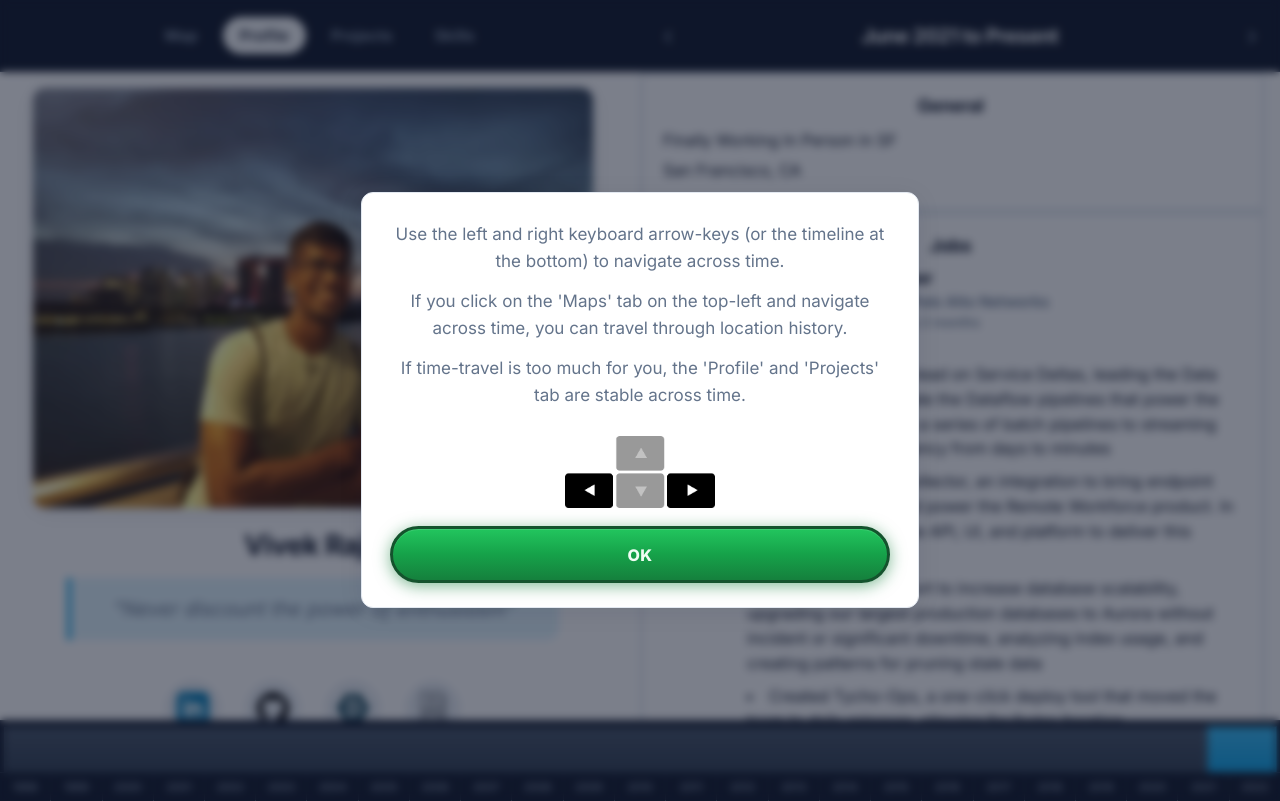
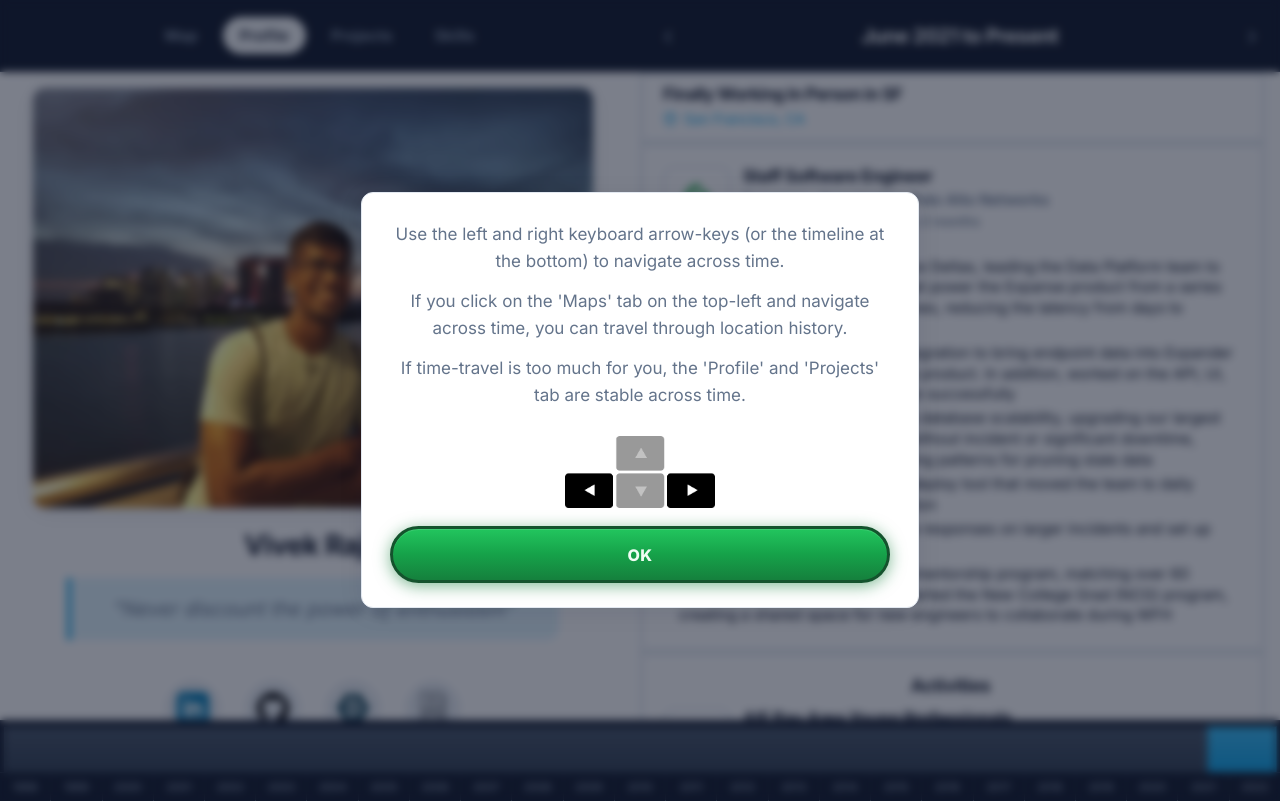
Before and after one commit to vivekraja07/lifeMapper, a Vue app: page /#/ in a window 1280 px wide. Built offline with nearby package versions, Linux system fonts and the light colour scheme; what vue-mq would draw is missing.

Commit message:
clean interface

```diff
--- a/src/components/information/Activities.vue
+++ b/src/components/information/Activities.vue
@@ -1,7 +1,7 @@
 <template>
     <div class="Activities">
 
-        <h2 class="sectionTitle">{{sectionTitle}}</h2>
+        <h2 v-if="sectionTitle" class="sectionTitle">{{sectionTitle}}</h2>
 
         <Activity class="Activity" v-for="(activity, index) in activities" :key="index" v-bind:activity="activity"/>
 
@@ -31,8 +31,8 @@ export default {
 
 .Activity {
   border-bottom: var(--border-section-width, 3px) solid var(--color-border, #e2e8f0);
-  padding-top: 1.25rem;
-  padding-bottom: 1rem;
+  padding-top: 0.95rem;
+  padding-bottom: 0.7rem;
 }
 
 .Activity:last-child {
--- a/src/components/information/Elements/Activity.vue
+++ b/src/components/information/Elements/Activity.vue
@@ -9,13 +9,17 @@
             <h5 v-if="activity.location" class = "location"> {{activity.location}} </h5>
         </div>
 
-        <div class = "addDetails" v-if="activity.courses || activity.details">
+        <div class="addDetails" v-if="activity.courses || activity.details">
 
-            <Table v-if="activity.courses" v-bind:Table="activity.courses" />
+            <div v-if="activity.courses" class="addDetails-table">
+                <Table v-bind:Table="activity.courses" />
+            </div>
 
-            <li v-for="point in activity.details" :key="point">
-                {{point}}
-            </li>
+            <ul v-if="activity.details && activity.details.length" class="addDetails-bullets">
+                <li v-for="point in activity.details" :key="point">
+                    {{point}}
+                </li>
+            </ul>
         </div>
 
 
@@ -45,9 +49,30 @@ export default {
 }
 
 .addDetails {
-    margin-left: 80px;
-    margin-top: 1rem;
+    clear: left;
+    margin-top: 0.75rem;
     color: var(--color-ink, #0f172a);
+}
+
+.addDetails-table {
+    margin-left: 0;
+}
+
+.addDetails-bullets {
+    margin: 0;
+    padding-left: 1rem;
+    list-style-position: outside;
+}
+
+.addDetails-table + .addDetails-bullets {
+    margin-top: 0.65rem;
+}
+
+.addDetails-bullets li {
+  margin-bottom: 0.22rem;
+  padding-left: 0;
+  line-height: 1.38;
+  font-size: 0.9375rem;
 }
 
 .title {
@@ -72,10 +97,4 @@ export default {
   color: var(--color-muted, #64748b);
 }
 
-.addDetails li {
-  margin-bottom: 0.5rem;
-  padding-left: 0.25rem;
-  line-height: 1.55;
-}
-
 </style>
--- a/src/components/information/Information.vue
+++ b/src/components/information/Information.vue
@@ -7,16 +7,43 @@
     <div id = "events">
       <div v-for="(value, propertyName, index) in events[active].info" :key="index">
 
-        <section v-if="!propertyName.includes('Languages')">
+        <section
+          v-if="!propertyName.includes('Languages')"
+          class="info-section"
+          :class="{ 'info-section--general': propertyName === 'General' }"
+        >
 
           <Activity v-if="propertyName=='school' || propertyName=='Education'" v-bind:activity="value"/>
 
-          <Activities v-if="propertyName=='Jobs'" v-bind:activities="value" sectionTitle='Jobs'/>
+          <Activities v-if="propertyName=='Jobs'" v-bind:activities="value"/>
 
-          <div class = "general" v-if="propertyName=='General'">
-              <h3 class = "title"> General </h3>
-              <li> {{value.title}} </li>
-              <li> {{value.Location}} </li>
+          <div class="general" v-if="propertyName=='General'">
+              <p class="general-line general-title">{{ value.title }}</p>
+              <p class="general-line general-location">
+                <button
+                  type="button"
+                  class="general-map-link"
+                  aria-label="Show map on the left for this period"
+                  @click="focusLeftMap"
+                >
+                  <svg
+                    class="general-location-icon"
+                    xmlns="http://www.w3.org/2000/svg"
+                    viewBox="0 0 24 24"
+                    fill="none"
+                    stroke="currentColor"
+                    stroke-width="2"
+                    stroke-linecap="round"
+                    stroke-linejoin="round"
+                    aria-hidden="true"
+                    focusable="false"
+                  >
+                    <path d="M21 10c0 7-9 13-9 13s-9-6-9-13a9 9 0 0 1 18 0z" />
+                    <circle cx="12" cy="10" r="3" />
+                  </svg>
+                  <span class="general-map-text">{{ value.Location }}</span>
+                </button>
+              </p>
           </div>
 
           <Projects v-if="propertyName=='Projects'" v-bind:Projects="value"/>
@@ -57,6 +84,11 @@ export default {
     open () {
       return this.$store.state.sidebarOpen
     }
+  },
+  methods: {
+    focusLeftMap () {
+      this.$store.commit('setLeftSidePick', 'Map')
+    }
   }
 }
 </script>
@@ -82,7 +114,7 @@ export default {
   scrollbar-gutter: stable;
 }
 
-section {
+.info-section {
     border: var(--border-section-width, 3px) solid var(--color-border, #e2e8f0);
     border-top: 0;
     padding: 1.25rem 1.5rem 1.25rem 1.25rem;
@@ -90,25 +122,64 @@ section {
     background: var(--color-surface, #fff);
 }
 
-section:first-of-type {
+.info-section:first-of-type {
   border-top: var(--border-section-width, 3px) solid var(--color-border, #e2e8f0);
 }
 
-.general .title {
-  font-family: var(--font-display, system-ui, sans-serif);
-  font-weight: var(--font-heading-weight, 700);
-  font-size: 1.125rem;
-  letter-spacing: -0.02em;
-  margin-bottom: 0.75rem;
-  text-align: center;
+.info-section--general {
+  padding: 0.5rem 1.25rem 0.6rem 1.25rem;
+}
+
+.general-line {
+  margin: 0 0 0.2rem;
+  line-height: 1.4;
+  font-size: 0.9375rem;
   color: var(--color-ink, #0f172a);
 }
 
-.general li {
-  list-style: none;
-  line-height: 1.55;
-  padding-left: 0;
-  margin-bottom: 0.35rem;
+.general-line:last-child {
+  margin-bottom: 0;
+}
+
+.general-title {
+  font-family: var(--font-sans, system-ui, sans-serif);
+  font-weight: 700;
+  font-size: 1.0625rem;
+  letter-spacing: -0.03em;
+  line-height: 1.35;
+  color: var(--color-ink, #0f172a);
+}
+
+.general-location {
+  color: var(--color-muted, #64748b);
+  font-size: 0.875rem;
+}
+
+.general-map-link {
+  display: inline-flex;
+  align-items: center;
+  gap: 0.4rem;
+  padding: 0;
+  margin: 0;
+  border: none;
+  background: none;
+  cursor: pointer;
+  font: inherit;
+  font-size: inherit;
+  color: var(--color-accent, #0ea5e9);
+  text-decoration: none;
+  text-align: left;
+}
+
+.general-location-icon {
+  width: 1.05em;
+  height: 1.05em;
+  flex-shrink: 0;
+}
+
+.general-map-link:hover {
+  color: var(--color-accent-hover, #0284c7);
+  text-decoration: underline;
 }
 
 </style>
--- a/src/data/data.json
+++ b/src/data/data.json
@@ -7,7 +7,7 @@
       "zoom": 18,
       "info": {
         "General": {
-          "title": "This is where the story begins folks.",
+          "title": "This is where the story begins, folks.",
           "Location": "Tirupur, Tamil Nadu"
         },
         "Languages": [
@@ -26,7 +26,7 @@
       "zoom": 18,
       "info": {
         "General": {
-          "title": "Moved to the neighboring, more industrial city",
+          "title": "A Slightly Bigger City",
           "Location": "Coimbatore, Tamil Nadu"
         },
         "school": {
@@ -61,7 +61,7 @@
       "zoom": 20,
       "info": {
         "General": {
-          "title": "Moved to the distant state of Gujarat, where I learned some new languages",
+          "title": "To Gujarat - Mastering the Gharba Dances",
           "Location": "Ahemdabad, Gujarat"
         },
         "Education": {
@@ -94,7 +94,7 @@
       "zoom": 18,
       "info": {
         "General": {
-          "title": "Moved to the distant state of Uttar Pradesh, which is on the outskirts of Delhi. ",
+          "title": "An Older Boy in Newer Delhi",
           "Location": "Noida, Uttar Pradesh"
         },
         "Education": {
@@ -127,7 +127,7 @@
       "zoom": 18,
       "info": {
         "General": {
-          "title": "Arrived at the US of A.",
+          "title": "Discovering the New World",
           "Location": "Alpharetta, Georgia"
         },
         "Education": {
@@ -160,7 +160,7 @@
       "zoom": 18,
       "info": {
         "General": {
-          "title": "6th to 8th Grade",
+          "title": "The Middle School Years",
           "Location": "Alpharetta, Georgia"
         },
         "Education": {
@@ -330,7 +330,7 @@
       "zoom": 20,
       "info": {
         "General": {
-          "title": "Sandwich Artist at Subway",
+          "title": "Subway Summer",
           "Location": "Alpharetta, Georgia"
         },
         "Jobs": [{
@@ -340,8 +340,7 @@
           "range": "Jun 2014 to July 2014 • 3 mos",
           "location": "Duluth, GA",
           "details": [
-            "Managed all transactions and dealt with customers single-handedly.",
-            "Learned about the business operations and efficient procedures of the multi-million dollar corporation.",
+            "Made sandwiches, artfully",
             "Created a report at the end of the summer with sales data, outlining ideas on decreasing costs and increasing sales."
           ]
         }],
@@ -467,8 +466,8 @@
           "range": "Jun 2015 to Jul 2015 • 2 mos",
           "location": "Alpharetta, GA",
           "details": [
-            "Ensured guest satisfaction and created a fun environment.",
-            "Carried around 8lbs of food up and down a fleet of stairs to guests at the facility"
+            "Carried around 8lbs of food up and down a fleet of stairs to guests at the facility",
+            "Squandered my opportunity to become a golf pro"
           ]
         },
         {
@@ -478,7 +477,8 @@
           "range": "Jun 2015 - Jul 2015 • 2 mos",
           "location": "Johns Creek, GA",
           "details": [
-            "Tutored 3 elementary and middle school students in basic English and Mathematics"
+            "Tutored 3 elementary/middle school kids in basic English and Mathematics",
+            "Passing down my great wisdom to the next generation"
           ]
         }],
         "Languages": [
@@ -695,7 +695,6 @@
           "title": "Project Euler",
           "details": [
             "A series of challenging mathematical/computer programming problems that will require more than just mathematical insights to solve",
-            "Although mathematics will help you arrive at elegant and efficient methods, the use of a computer and programming skills will be required to solve most problems",
             "Solved 65 problems on the site (top 3.532% on the site)"
           ]
         }],
@@ -769,8 +768,7 @@
         "Projects": [{
           "title": "WaterFall",
           "details": [
-            "Developed an Android application that allows users and experts to report water availability and contamination levels in their area in the event of a natural disaster",
-            "Used a Firebase backend for authorization and water report storage, implementing maps and location services to help users find clean water nearby"
+            "Developed an Android application that allows users and experts to report water availability and contamination levels in their area in the event of a natural disaster"
           ]
         },
         {
@@ -1013,8 +1011,7 @@
           "range": "Jan 2018 - May 2018 • 5 mos",
           "location": "GT Campus",
           "details": [
-            "Design homework questions and projects both to help study and demonstrate mastery of material",
-            "Lecture recitation urging students to be engaged and excited to learn about microprocessors and network designs",
+            "Lecture recitation of 50 students, engaging them to learn about microprocessors and network designs",
             "Tutor students individually, assisting with both homework and general questions"
           ]
         }],
@@ -1344,16 +1341,6 @@
             "title": "My Finances",
             "details": [
               "Developing a personalized finance website to replace my use of Intuit Mint"
-            ]},
-          {
-            "title": "My Tasks",
-            "details": [
-              "Developing a personalized to-do app that caters to my needs and habits"
-            ]},
-          {
-            "title": "Internship Search Visualization",
-            "details": [
-              "Developing a visualization using D3 and collected data of the timeline of my 2019 summer internship search"
             ]}
         ],
         "CLanguages": [
@@ -1845,7 +1832,7 @@
           "icon": "aif.png",
           "name": "Community Outreach Lead",
           "details": [
-            "Leading a team of dedicated volunteers to partner with local businesses to raise funds for the underprivileged"
+            "Leading a team of dedicated volunteers to partner with local businesses to raise funds for the needy"
           ]
         }],
       "CLanguages": [
--- a/src/store.js
+++ b/src/store.js
@@ -6,7 +6,9 @@ Vue.use(Vuex)
 export default new Vuex.Store({
   state: {
     sidebarOpen: false,
-    active: 'June 2021 to Present'
+    active: 'June 2021 to Present',
+    /** Left panel tab: 'Map' | 'Profile' | 'Projects' | 'Skills' — matches LeftSide dynamic component name */
+    leftSidePick: 'Profile'
   },
   mutations: {
     setActive (state, event) {
@@ -14,6 +16,9 @@ export default new Vuex.Store({
     },
     toggleSideBar (state) {
       state.sidebarOpen = !state.sidebarOpen
+    },
+    setLeftSidePick (state, pick) {
+      state.leftSidePick = pick
     }
   },
   actions: {
```
Also changed, not shown: src/components/information/Projects.vue (+19 -9 lines), src/components/leftSide/LeftSide.vue (+8 -6 lines).
